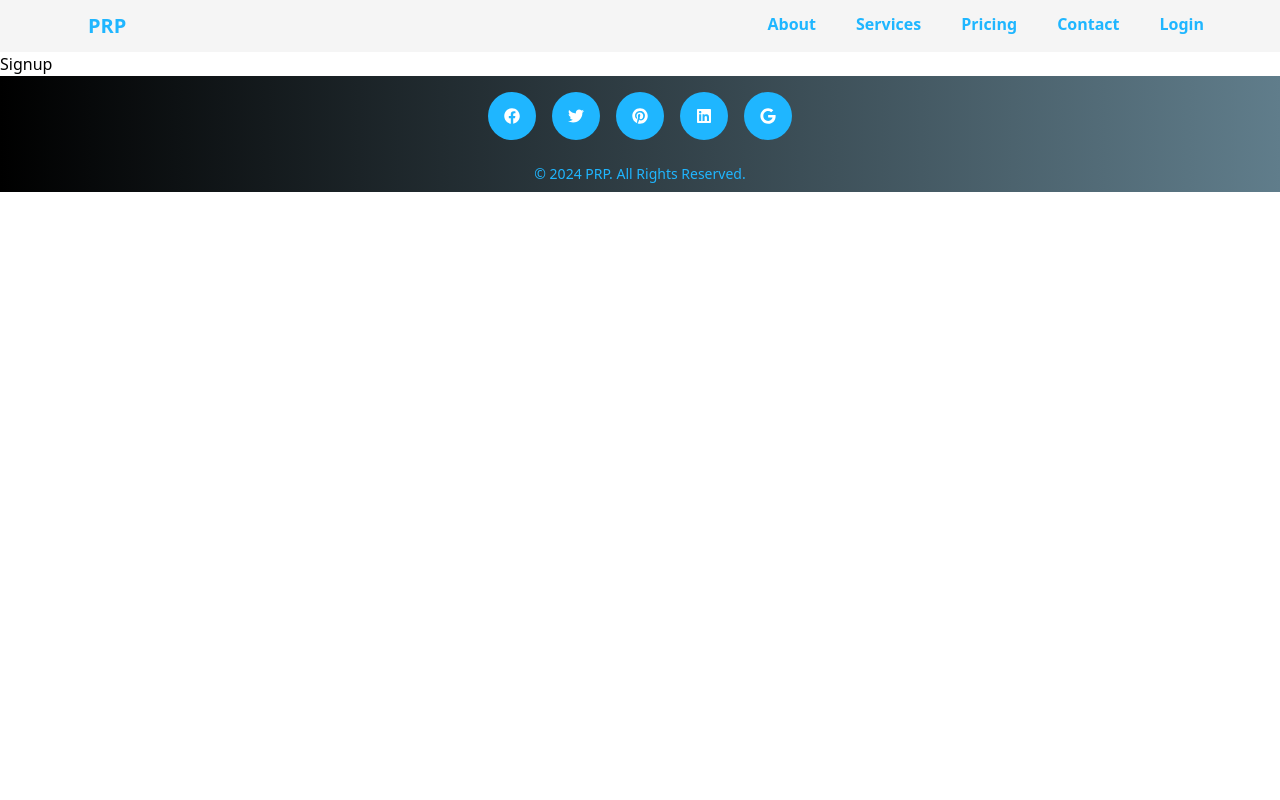
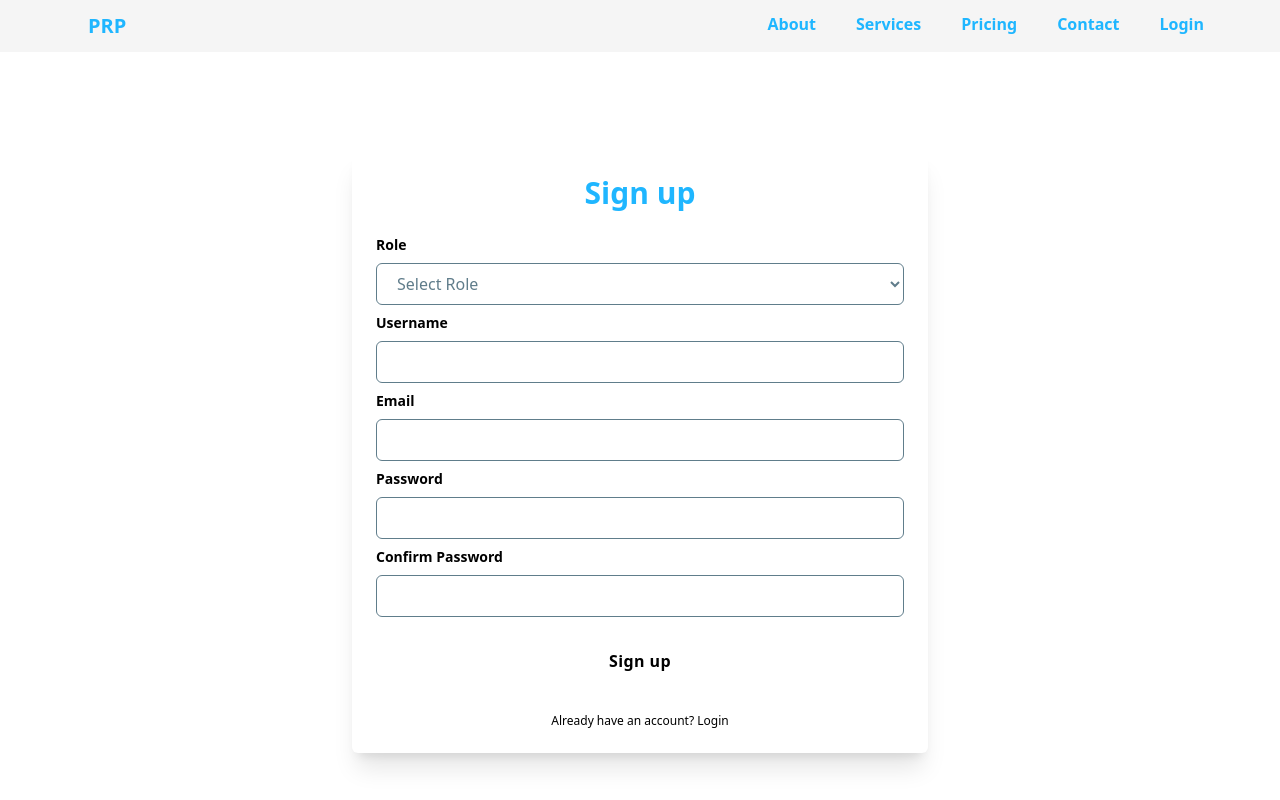
Before and after one commit to Company-XY/PRP, a React (Vite) app: page /signup in a window 1280 px wide. Shown: the top 800 px of the page. Built offline with nearby package versions, Linux system fonts and the light colour scheme.

Commit message:
'finalize_login'

```diff
--- a/src/pages/Auth/Login.jsx
+++ b/src/pages/Auth/Login.jsx
@@ -20,6 +20,8 @@ const Login = () => {
         password,
       });
       console.log(response.data);
+      const userRole = response.data.role;
+      localStorage.setItem("userRole", userRole);
       navigate("/dashboard");
     } catch (error) {
       setError(
--- a/src/pages/Auth/Signup.jsx
+++ b/src/pages/Auth/Signup.jsx
@@ -1,7 +1,148 @@
-import React from "react";
+import { useState } from "react";
+import axios from "axios";
+import { Link, useNavigate } from "react-router-dom";
 
 const Signup = () => {
-  return <div>Signup</div>;
+  const [role, setRole] = useState("");
+  const [username, setUsername] = useState("");
+  const [email, setEmail] = useState("");
+  const [password, setPassword] = useState("");
+  const [password2, setPassword2] = useState("");
+  const [error, setError] = useState(null);
+  const [loading, setLoading] = useState(false);
+
+  const navigate = useNavigate();
+  const baseUrl = "https://prp-server.onrender.com/api/v1";
+
+  const handleSignup = async (e) => {
+    e.preventDefault();
+    if (password === password2) {
+      try {
+        setLoading(true);
+        const response = await axios.post(`${baseUrl}/signup`, {
+          role,
+          username,
+          email,
+          password,
+        });
+        console.log(response.data);
+        navigate("/dashboard");
+      } catch (error) {
+        setError(
+          error.response.data.message || "An error occurred during signup."
+        );
+        console.error("Signup error:", error.response.data);
+      } finally {
+        setLoading(false);
+      }
+    } else {
+      setError("Passwords do not match");
+    }
+  };
+
+  return (
+    <div className="relative flex flex-col justify-center min-h-screen overflow-hidden">
+      <div className="w-full p-6 m-auto bg-white rounded-md shadow-xl lg:max-w-xl">
+        <h1 className="text-3xl font-semibold text-center text-blue">
+          Sign up
+        </h1>
+        <form onSubmit={handleSignup} className="mt-6">
+          <div className="mb-2">
+            <label
+              htmlFor="role"
+              className="block text-sm font-semibold text-black"
+            >
+              Role
+            </label>
+            <select
+              id="role"
+              onChange={(e) => setRole(e.target.value)}
+              value={role}
+              className="block w-full px-4 py-2 mt-2 text-grey bg-white border rounded-md focus:border-blue focus:ring-blue focus:outline-none focus:ring focus:ring-opacity-40"
+            >
+              <option value="">Select Role</option>
+              <option value="communications_practitioner">
+                Communications Practitioner
+              </option>
+              <option value="newsroom">Newsroom</option>
+            </select>
+          </div>
+          <div className="mb-2">
+            <label
+              htmlFor="username"
+              className="block text-sm font-semibold text-black"
+            >
+              Username
+            </label>
+            <input
+              type="text"
+              onChange={(e) => setUsername(e.target.value)}
+              className="block w-full px-4 py-2 mt-2 text-grey bg-white border rounded-md focus:border-blue focus:ring-blue focus:outline-none focus:ring focus:ring-opacity-40"
+            />
+          </div>
+          <div className="mb-2">
+            <label
+              htmlFor="email"
+              className="block text-sm font-semibold text-black"
+            >
+              Email
+            </label>
+            <input
+              type="email"
+              onChange={(e) => setEmail(e.target.value)}
+              className="block w-full px-4 py-2 mt-2 text-grey bg-white border rounded-md focus:border-blue focus:ring-blue focus:outline-none focus:ring focus:ring-opacity-40"
+            />
+          </div>
+          <div className="mb-2">
+            <label
+              htmlFor="password"
+              className="block text-sm font-semibold text-gray-800"
+            >
+              Password
+            </label>
+            <input
+              type="password"
+              onChange={(e) => setPassword(e.target.value)}
+              className="block w-full px-4 py-2 mt-2 text-grey bg-white border rounded-md focus:border-blue focus:ring-blue focus:outline-none focus:ring focus:ring-opacity-40"
+            />
+          </div>
+          <div className="mb-2">
+            <label
+              htmlFor="confirmPassword"
+              className="block text-sm font-semibold text-gray-800"
+            >
+              Confirm Password
+            </label>
+            <input
+              type="password"
+              onChange={(e) => setPassword2(e.target.value)}
+              className="block w-full px-4 py-2 mt-2 text-grey bg-white border rounded-md focus:border-blue focus:ring-blue focus:outline-none focus:ring focus:ring-opacity-40"
+            />
+          </div>
+          {error && (
+            <div className="text-red-600 text-center mt-4">{error}</div>
+          )}
+          <div className="mt-6">
+            <button
+              type="submit"
+              className="w-full px-4 py-2 tracking-wide font-semibold text-black transition-colors duration-200 transform bg-white rounded-md hover:bg-blue focus:outline-none focus:bg-blue"
+            >
+              {loading ? "Please Wait" : "Sign up"}
+            </button>
+          </div>
+        </form>
+        <p className="mt-8 text-xs font-light text-center text-black">
+          Already have an account?{" "}
+          <Link
+            to="/login"
+            className="font-medium text-purple-600 hover:underline"
+          >
+            Login
+          </Link>
+        </p>
+      </div>
+    </div>
+  );
 };
 
 export default Signup;
--- a/src/pages/Auth/forgotPassword.jsx
+++ b/src/pages/Auth/forgotPassword.jsx
@@ -1,11 +1,77 @@
-import React from "react";
+import { useState } from "react";
+import axios from "axios";
+import { Link } from "react-router-dom";
 
-const forgotPassword = () => {
+const ForgotPassword = () => {
+  const [email, setEmail] = useState("");
+  const [error, setError] = useState(null);
+  const [loading, setLoading] = useState(false);
+
+  const baseUrl = "https://prp-server.onrender.com/api/v1";
+
+  const handleForgotPassword = async (e) => {
+    e.preventDefault();
+    try {
+      setLoading(true);
+      const response = await axios.post(`${baseUrl}/forgot_password`, {
+        email,
+      });
+      console.log(response.data);
+    } catch (error) {
+      setError(
+        error.response.data.message ||
+          "An error occurred during password reset."
+      );
+      console.error("Password reset error:", error.response.data);
+    } finally {
+      setLoading(false);
+    }
+  };
+
   return (
-    <div className="grid place-items-center w-full h-screen">
-      Forgot Password
+    <div className="relative flex flex-col justify-center min-h-screen overflow-hidden">
+      <div className="w-full p-6 m-auto bg-white rounded-md shadow-xl lg:max-w-xl">
+        <h1 className="text-3xl font-semibold text-center text-blue">
+          Forgot Password
+        </h1>
+        <form onSubmit={handleForgotPassword} className="mt-6">
+          <div className="mb-2">
+            <label
+              htmlFor="email"
+              className="block text-sm font-semibold text-black"
+            >
+              Email
+            </label>
+            <input
+              type="email"
+              onChange={(e) => setEmail(e.target.value)}
+              className="block w-full px-4 py-2 mt-2 text-grey bg-white border rounded-md focus:border-blue focus:ring-blue focus:outline-none focus:ring focus:ring-opacity-40"
+            />
+          </div>
+          {error && (
+            <div className="text-red-600 text-center mt-4">{error}</div>
+          )}
+          <div className="mt-6">
+            <button
+              type="submit"
+              className="w-full px-4 py-2 tracking-wide font-semibold text-black transition-colors duration-200 transform bg-white rounded-md hover:bg-blue focus:outline-none focus:bg-blue"
+            >
+              {loading ? "Please Wait" : "Reset Password"}
+            </button>
+          </div>
+        </form>
+        <p className="mt-8 text-xs font-light text-center text-black">
+          Remembered your password?{" "}
+          <Link
+            to="/login"
+            className="font-medium text-purple-600 hover:underline"
+          >
+            Login
+          </Link>
+        </p>
+      </div>
     </div>
   );
 };
 
-export default forgotPassword;
+export default ForgotPassword;
--- a/src/pages/Dashboard/mainDashboard.jsx
+++ b/src/pages/Dashboard/mainDashboard.jsx
@@ -1,11 +1,21 @@
 import React from "react";
-import Admin from "./adminDashboard";
-import Newsmaker from "./newsmakerDashboard";
-import Newsroom from "./newsroomDashboard";
-import axios from "axios";
+import AdminDashboard from "./AdminDashboard";
+import NewsmakerDashboard from "./NewsmakerDashboard";
+import NewsroomDashboard from "./NewsroomDashboard";
 
-const mainDashboard = () => {
-  return <div>main Dashboard</div>;
+const MainDashboard = () => {
+  const userRole = localStorage.getItem("userRole");
+
+  switch (userRole) {
+    case "admin":
+      return <AdminDashboard />;
+    case "newsmaker":
+      return <NewsmakerDashboard />;
+    case "newsroom":
+      return <NewsroomDashboard />;
+    default:
+      return <div>Error: Invalid user role.</div>;
+  }
 };
 
-export default mainDashboard;
+export default MainDashboard;
```
